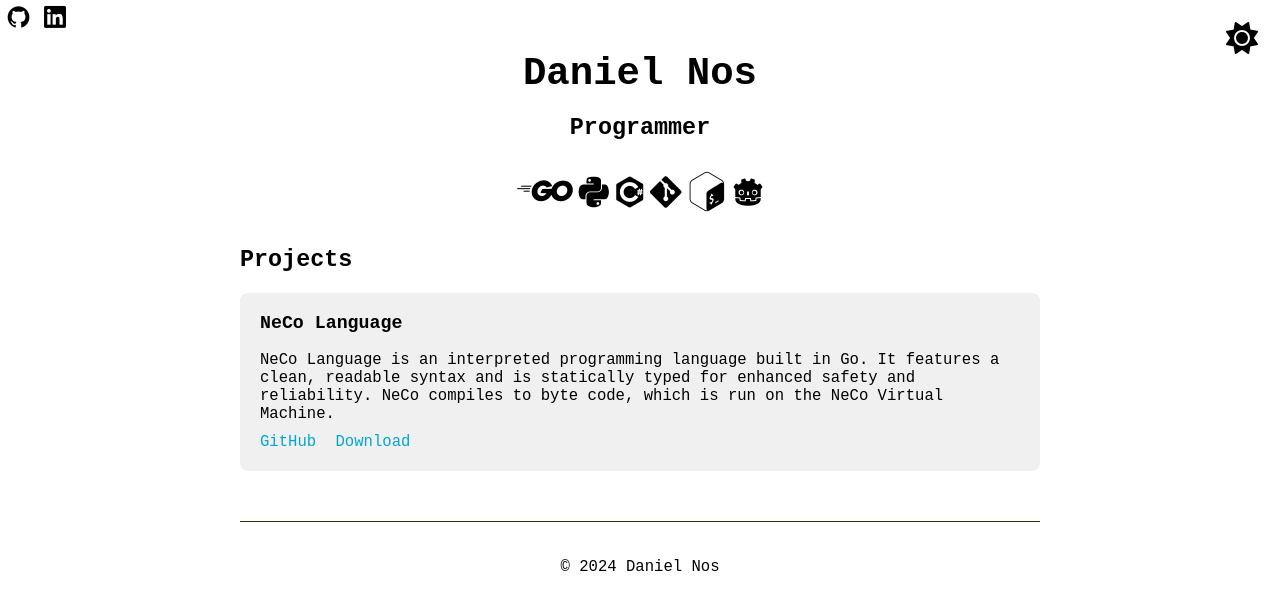
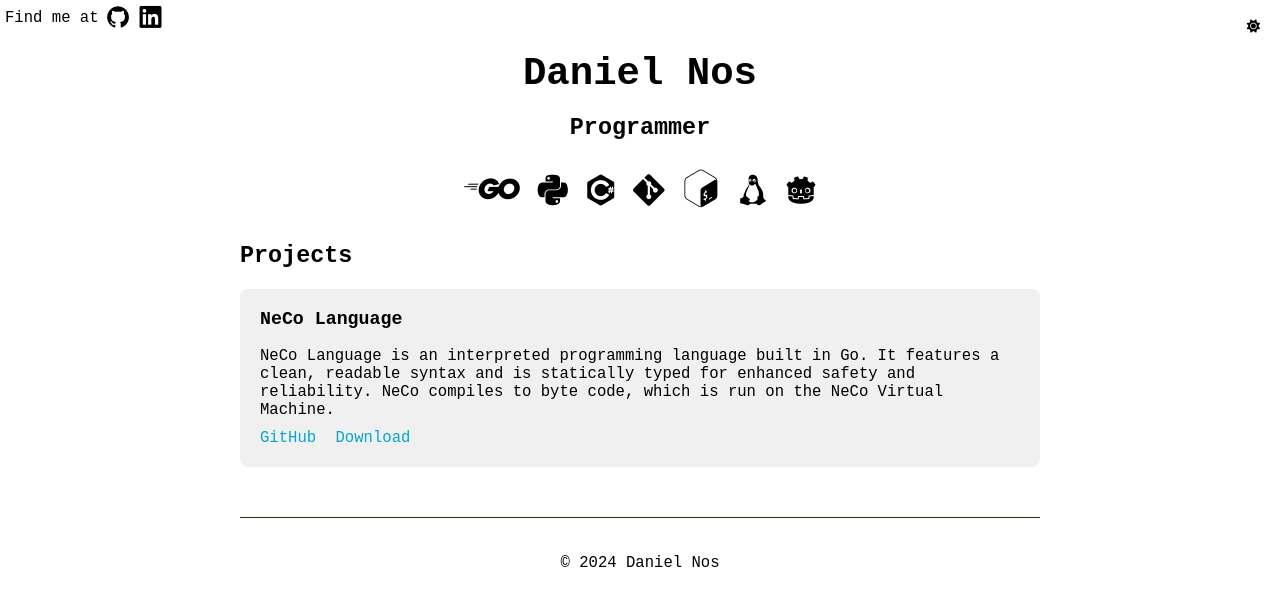
Before and after one commit to DanielNos/DanielNos.github.io, a plain HTML site: page index.html in a window 1280 px wide. Drawn offline with nearby package versions, Linux system fonts and the light colour scheme.

Commit message:
Added Linux Icon

```diff
--- a/index.html
+++ b/index.html
@@ -11,12 +11,17 @@
 </head>
 <body>
     <div class="topbar">
+        <div>
+            <p style="margin: 4px 8px 0 0;">Find me at</p>
+        </div>
+        <div>
             <a href="https://github.com/DanielNos"><i class="devicon-github-original"></i></a>
             <a href=""><i class="devicon-linkedin-plain"></i></a>
             <button class="theme-toggle" id="theme-toggle" style="float:right;">
                 <i class="fas fa-sun" id="sun-icon"></i>
                 <i class="fas fa-moon" id="moon-icon"></i>
             </button>
+        </div>
     </div>
     <div class="container">
         <header>
@@ -27,7 +32,8 @@
                 <i class="devicon-python-plain"></i>
                 <i class="devicon-csharp-plain"></i>
                 <i class="devicon-git-plain"></i>
-                <i class="devicon-bash-plain" style="font-size: 220%;"></i>
+                <i class="devicon-bash-plain" style="font-size: 210%;"></i>
+                <i class="devicon-linux-plain"></i>
                 <i class="devicon-godot-plain"></i>
             </div>
         </header>
--- a/style.css
+++ b/style.css
@@ -31,6 +31,7 @@ body.dark-mode {
 
 .topbar {
     padding: 5px 5px 0 5px;
+    display: inline-flex;
 }
 
 .topbar a {
@@ -102,8 +103,8 @@ a:hover {
     align-items: center;
 }
 
-i {
-    margin: 2px;
+.languages i {
+    margin: 0 8px;
     font-size: 2rem;
 }
 
```
Lines whose indentation alone changed are shown as unchanged.
